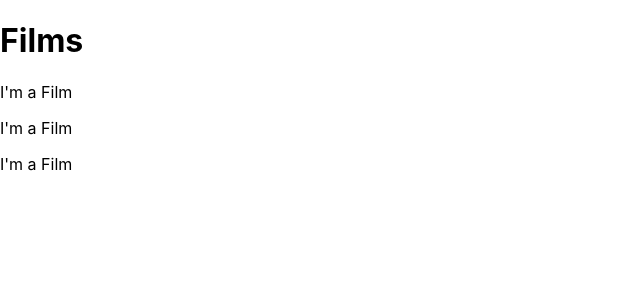
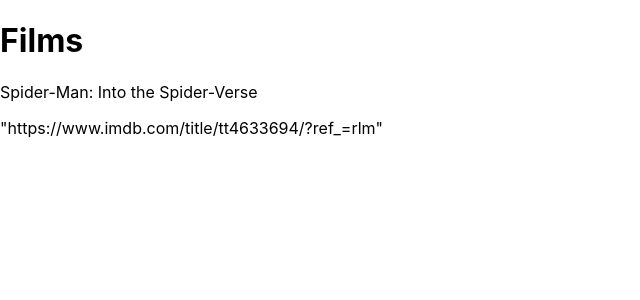
Before and after one commit to sshingler/React_FilmReleases, a React (Create React App) app: page / in a window 1280 px wide. Shown: the top 300 px of the page, without its empty margins (0-640 px from the left). Built offline with nearby package versions, Linux system fonts and the light colour scheme.

Commit message:
3 - page renders all films from FilmBox useState

```diff
--- a/src/components/Film.js
+++ b/src/components/Film.js
@@ -1,8 +1,11 @@
 import React from 'react';
 
-const Film = () => {
+const Film = ({title, children}) => {
     return (
-        <p>I'm a Film</p>
+        <>
+        <p>{title}</p>
+        <p>{children}</p>
+        </>
     );
 };
 
--- a/src/components/FilmList.js
+++ b/src/components/FilmList.js
@@ -4,9 +4,7 @@
 const FilmList = () => {
     return (
         <>
-        <Film />
-        <Film />
-        <Film />
+        <Film title="Spider-Man: Into the Spider-Verse">"https://www.imdb.com/title/tt4633694/?ref_=rlm"</Film>
         </>
     );
 };
--- a/src/containers/FilmBox.js
+++ b/src/containers/FilmBox.js
@@ -1,11 +1,41 @@
-import React from 'react';
+import React, {useState} from 'react';
 import FilmList from '../components/FilmList';
 
 const FilmBox = () => {
+
+    const [films, setFilms] = useState(
+        [
+            {
+                id: 1,
+                name: "Spider-Man: Into the Spider-Verse",
+                url: "https://www.imdb.com/title/tt4633694/?ref_=rlm"
+                },
+                {
+                id: 2,
+                name: "Life Itself",
+                url: "https://www.imdb.com/title/tt5989218/?ref_=rlm"
+                },
+                {
+                id: 3,
+                name: "Mary Queen of Scots",
+                url: "https://www.imdb.com/title/tt2328900/?ref_=rlm"
+                },
+                {
+                id: 4,
+                name: "The Lego Movie 2: The Second Part", url: "https://www.imdb.com/title/tt3513498/?ref_=rlm"
+                },
+                {
+                id: 5,
+                name: "Captain Marvel",
+                url: "https://www.imdb.com/title/tt4154664/?ref_=rlm"
+                }
+
+        ]
+    )
     return(
         <>
         <h1>Films</h1>
-        <FilmList/>
+        <FilmList films={films}/>
         </>
     );
 };
```
